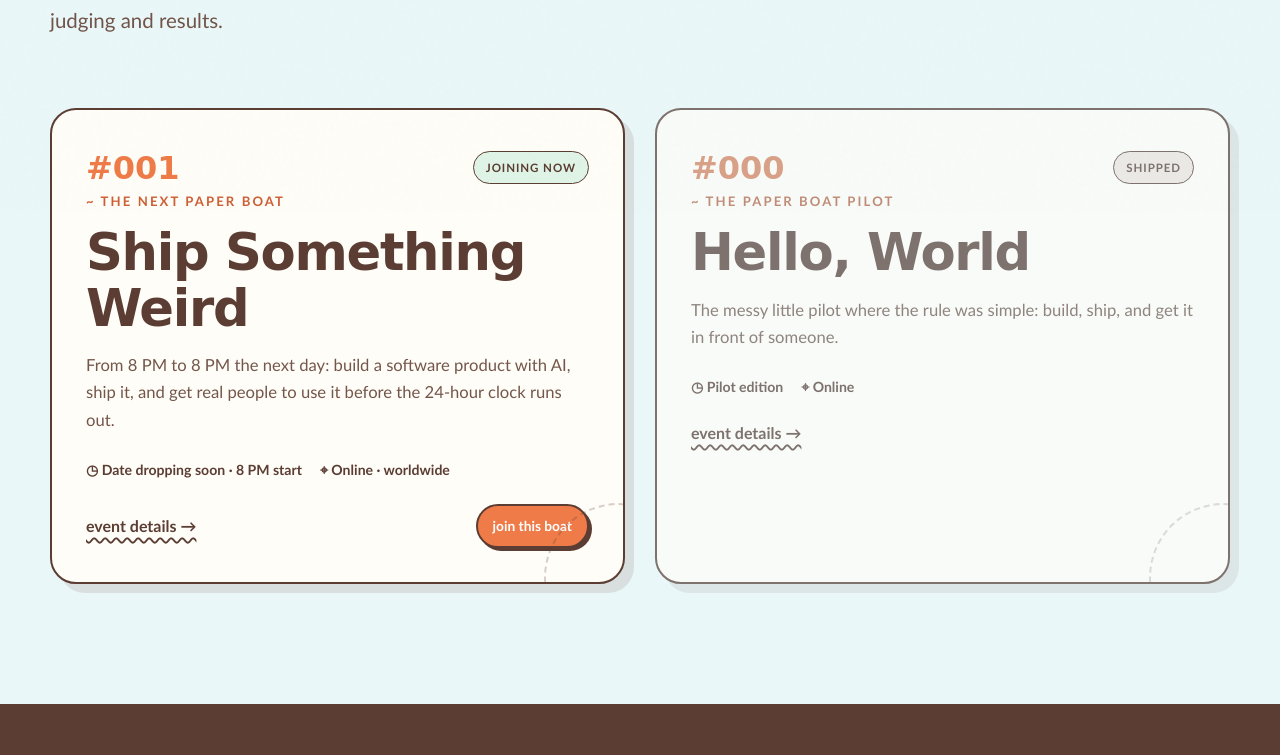
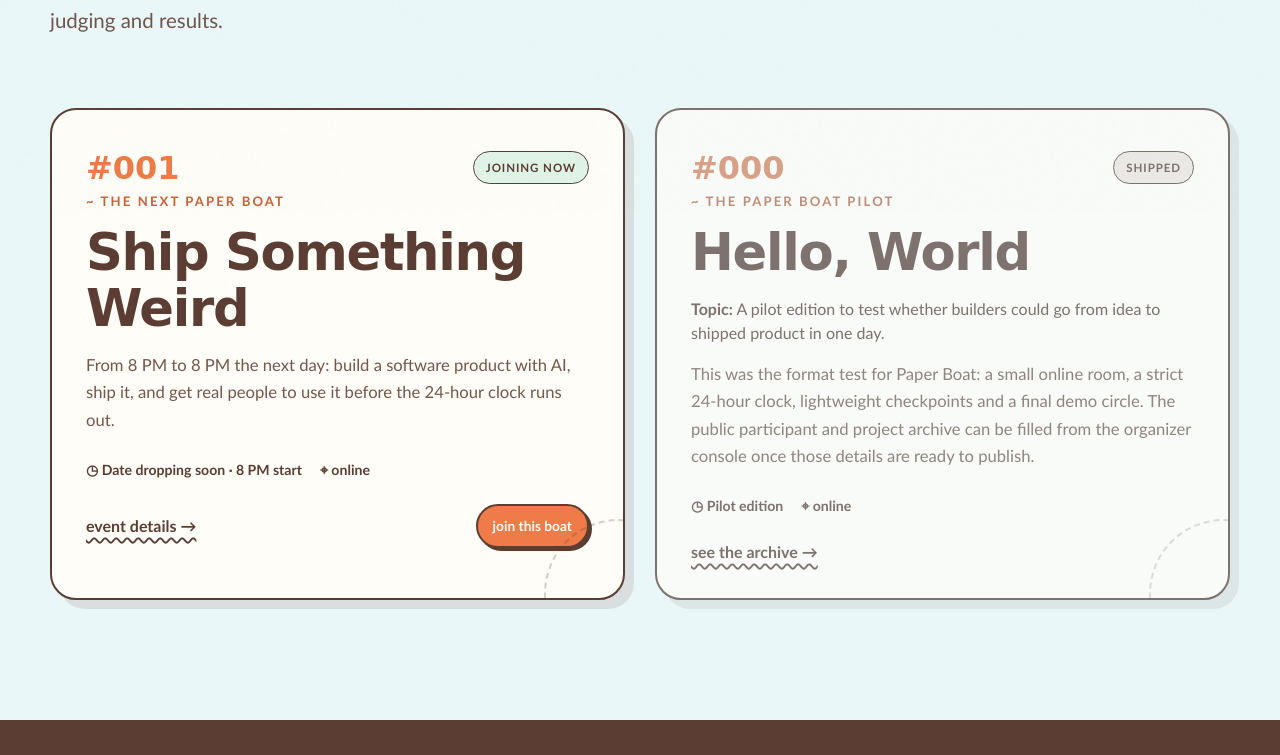
Before and after one commit to tejaaswinv/paperboat, a Next.js app: page /events in a window 1280 px wide. Shown: the part 588-1343 px from the top of the page. Built offline with nearby package versions, Linux system fonts and the light colour scheme.

Commit message:
Show past-event topic and archive summary on event cards

```diff
--- a/components/EventCard.js
+++ b/components/EventCard.js
@@ -2,6 +2,9 @@ import Link from "next/link";
 
 export default function EventCard({ event }) {
   const isOpen = event.status === "open";
+  const isPast = event.status === "past";
+  const modeLabel = event.eventMode === "online" ? "online" : event.eventMode === "hybrid" ? "hybrid" : "offline";
+
   return (
     <article className={`event-card ${isOpen ? "event-open" : "event-past"}`}>
       <div className="event-card-top">
@@ -10,13 +13,15 @@ export default function EventCard({ event }) {
       </div>
       <p className="eyebrow">{event.eyebrow}</p>
       <h3>{event.title}</h3>
-      <p className="event-card-copy">{event.description}</p>
+      {isPast && event.topic && <p><strong>Topic:</strong> {event.topic}</p>}
+      <p className="event-card-copy">{isPast && event.recap ? event.recap : event.description}</p>
       <div className="event-meta">
         <span>◷ {event.date}</span>
-        <span>⌖ {event.location}</span>
+        <span>⌖ {modeLabel}</span>
+        {isPast && event.showcase?.length > 0 && <span>↗ {event.showcase.length} shipped projects</span>}
       </div>
       <div className="event-card-actions">
-        <Link href={`/events/${event.slug}`} className="text-link">event details →</Link>
+        <Link href={`/events/${event.slug}`} className="text-link">{isPast ? "see the archive →" : "event details →"}</Link>
         {isOpen && <Link href={`/join/${event.slug}`} className="button button-small">join this boat</Link>}
       </div>
     </article>
```
